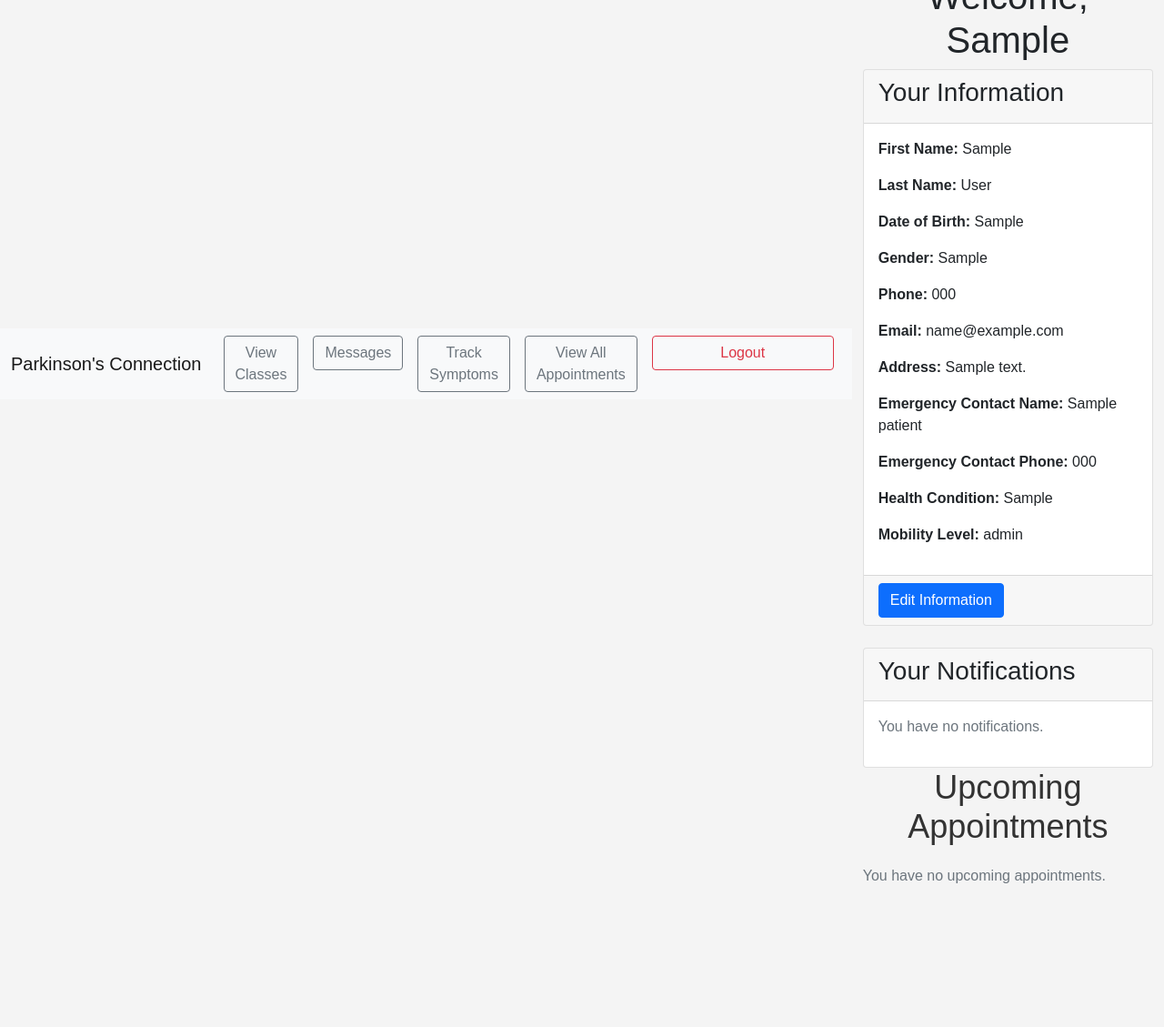
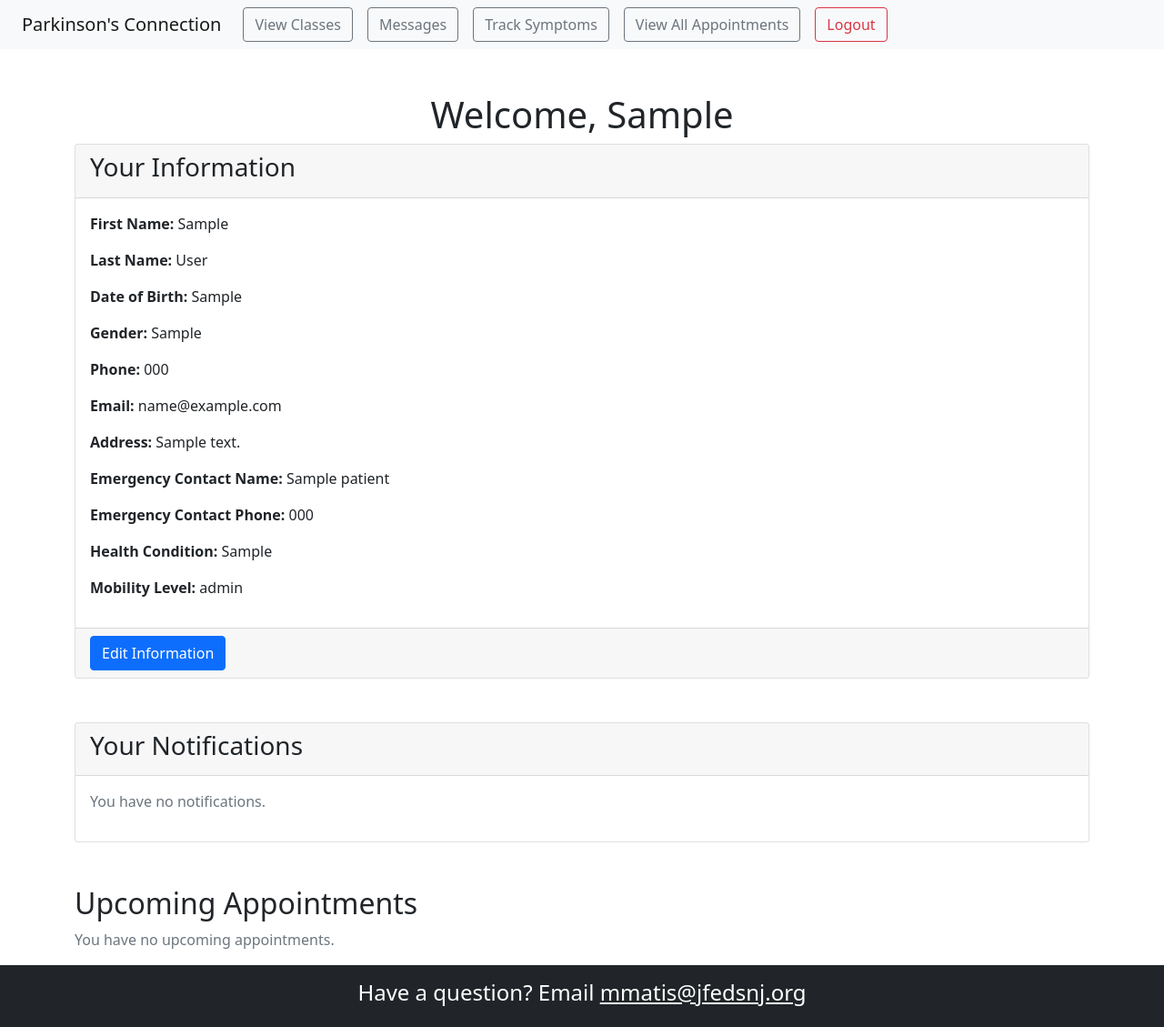
Before and after one commit to leidyrh/ParkinsonProjectW, a Flask app: page /patient/dashboard in a window 1280 px wide. Shown: the whole page at 91% size. Before the commit the page ends 971 px from the top, so only its background shows below. Run offline with Flask 3, Linux system fonts and the light colour scheme; the visitor is signed in with stand-in values (Sample User, id 1); tables that the repository leaves empty or names only in its code hold one stand-in row (values such as "Sample post"); data that the repository does not hold is empty; some libraries are stand-ins or nearby versions.

Commit message:
Header/Footer additions

```diff
--- a/static/styles.css
+++ b/static/styles.css
@@ -30,11 +30,6 @@
       justify-content: center;        /* Center horizontally */
       align-items: center;            /* Center vertically */
       height: 100vh;                  /* Full height of the viewport */
-  }
-
-  html,
-  body {
-    height: 100%;
   }
 
   .container1 {
--- a/templates/patient_dashboard.html
+++ b/templates/patient_dashboard.html
@@ -5,13 +5,9 @@
     <meta name="viewport" content="width=device-width, initial-scale=1.0">
     <title>Patient Dashboard</title>
     <link rel="stylesheet" href="https://cdn.jsdelivr.net/npm/bootstrap@5.1.0/dist/css/bootstrap.min.css">
-    <link rel="stylesheet" href="{{ url_for('static', filename='styles.css') }}">
 </head>
 <body>
-    <script src="https://cdn.jsdelivr.net/npm/bootstrap@5.1.0/dist/js/bootstrap.bundle.min.js"></script>
-        <!-- Navigation Bar -->
-        <nav class="navbar navbar-expand-sm navbar-light bg-light">
-            <div class="container-fluid">
+        <nav class="navbar navbar-expand-sm navbar-light bg-light ps-4">
             <span class="navbar-brand mb-0 h1">Parkinson's Connection</span>
             <div class="collapse navbar-collapse" id="navbarNav">
                 <ul class="navbar-nav">
@@ -56,13 +52,9 @@
                  </li>
                 </ul>
             </div>
-                </div>
         </nav>
 
     <div class="container mt-5">
-        <div class="text-center mb-4">
-            <img src="{{ url_for('static', filename='KatzJCCLogo.png') }}" alt="Katz JCC Logo">
-        </div>
         <h1 class="text-center">Welcome, {{ patient.first_name }}</h1>
 
         <!-- Patient Information Card -->
@@ -87,7 +79,7 @@
                 <a href="{{ url_for('patient.edit_profile') }}" class="btn btn-primary">Edit Information</a>
             </div>
         </div>
-
+<br>
         <!-- Notifications Section -->
         <div class="card mt-4">
             <div class="card-header">
@@ -116,6 +108,8 @@
             </div>
         </div>
 
+        <br><br>
+
         <!-- Upcoming Appointments Section -->
         <h2>Upcoming Appointments</h2>
         {% if appointments %}
@@ -143,5 +137,19 @@
             <p class="text-muted">You have no upcoming appointments.</p>
         {% endif %}
     </div>
+
+
+
+  <!-- Footer -->
+<footer class="bg-dark text-center text-white">
+  <div class="text-center p-3">
+    <h4>Have a question? Email
+    <a class="text-white" href="mailto:mmatis@jfedsnj.org">mmatis@jfedsnj.org</a>
+    </h4>
+  </div>
+</footer>
+
+
+    <script src="https://cdn.jsdelivr.net/npm/bootstrap@5.1.0/dist/js/bootstrap.bundle.min.js"></script>
 </body>
 </html>
```
